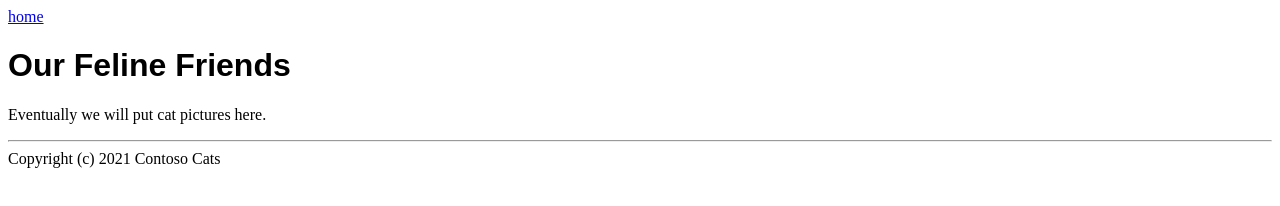
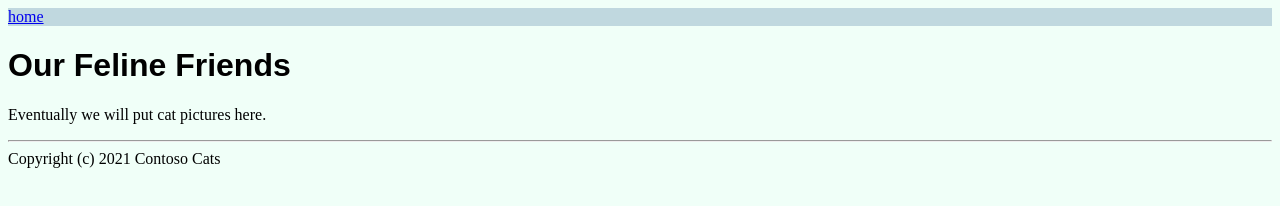
Before and after one commit to EugeneDemianenko/Lab, a plain HTML site: page Cats/index.html in a window 1280 px wide. Drawn offline with Linux system fonts and the light colour scheme.

Commit message:
Update site.css

```diff
--- a/Cats/CSS/site.css
+++ b/Cats/CSS/site.css
@@ -1,2 +1,4 @@
 h1, h2, h3, h4, h5, h6 { font-family: sans-serif; }
 body { font-family: serif; }
+body { font-family: serif; background-color: #F0FFF8; }
+nav { background-color: #C0D8DF; }
```
